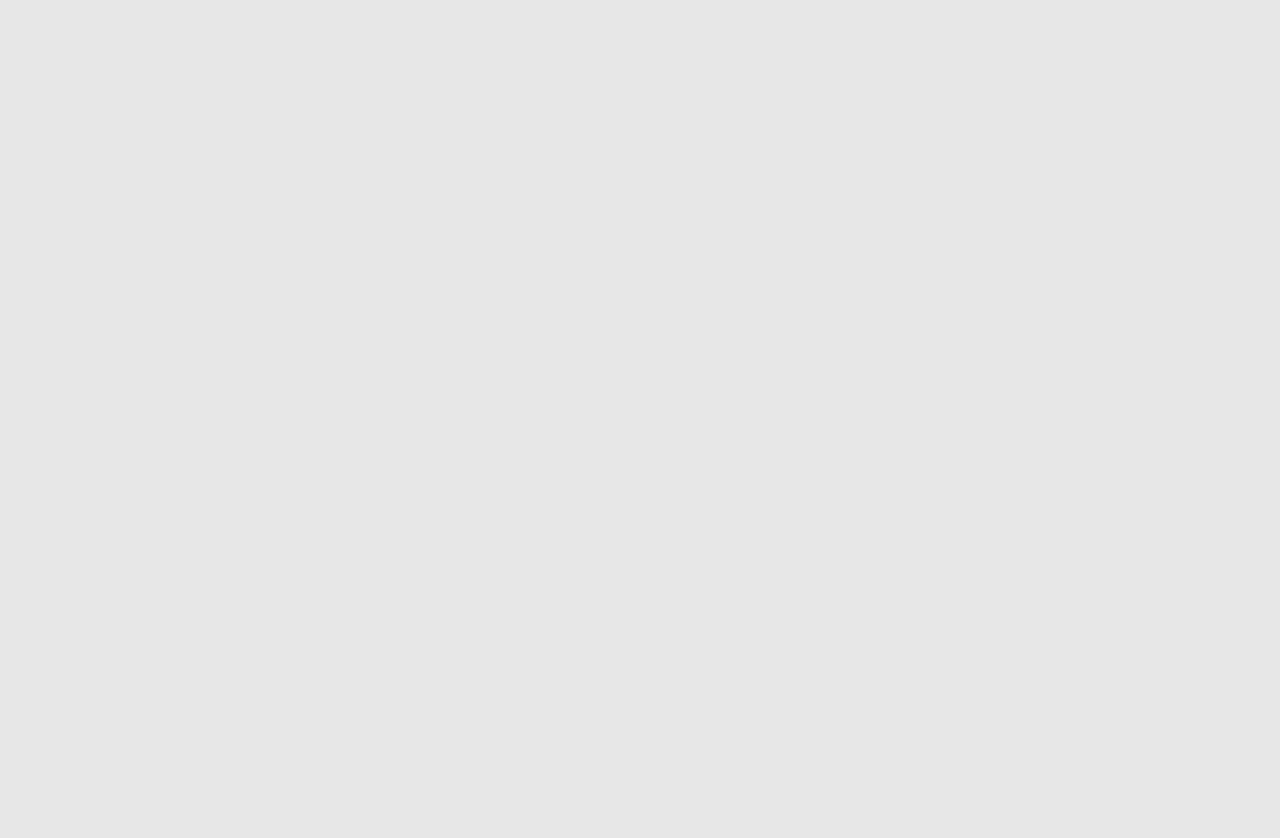
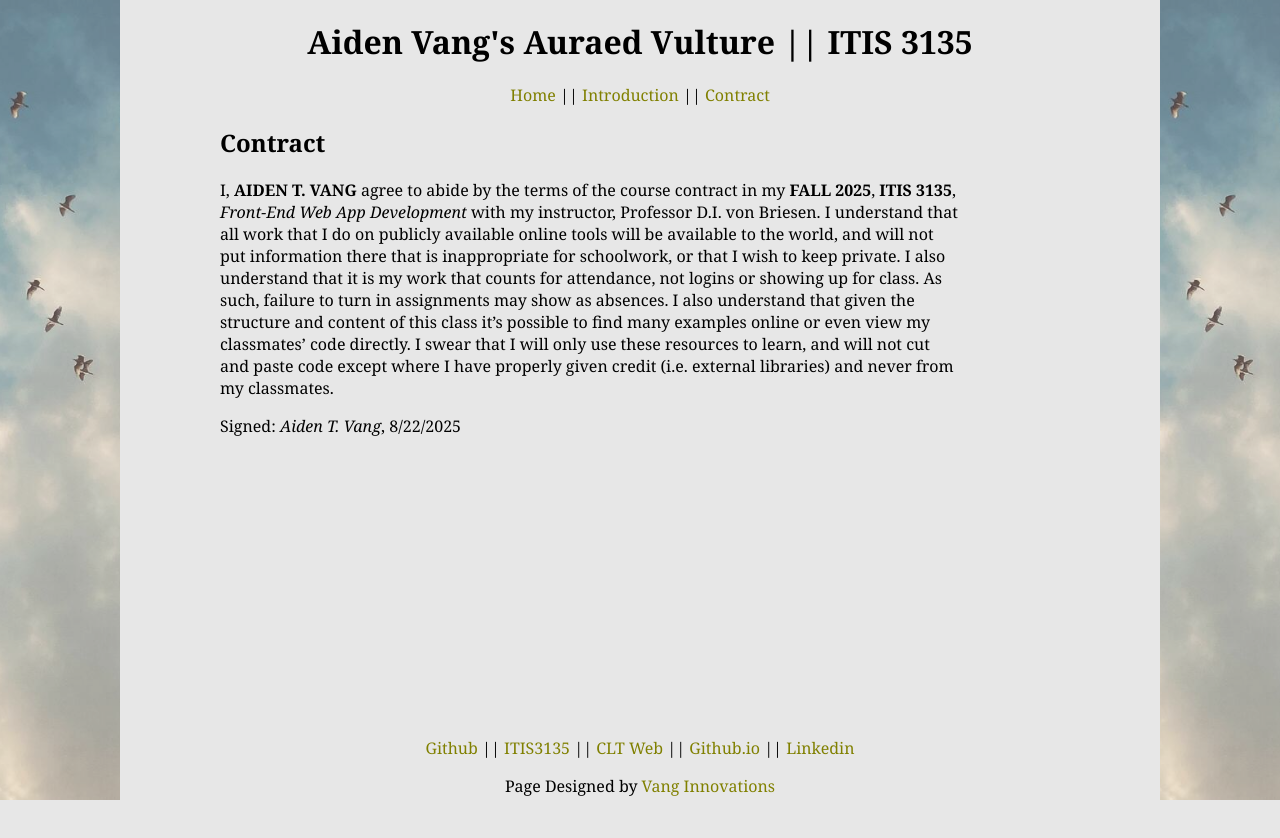
Before and after one commit to avang15/itis3135-react, a React (Vite) app: page /contract in a window 1280 px wide. Before the commit this address had no page. Shown: the top 838 px of the page. Before the commit the page ends 800 px from the top, so only its background shows below. Built offline with nearby package versions, Linux system fonts and the light colour scheme.

Commit message:
vercel fix 4

```diff
--- a/package.json
+++ b/package.json
@@ -12,7 +12,8 @@
   "dependencies": {
     "react": "^19.1.1",
     "react-dom": "^19.1.1",
-    "react-router": "^7.9.5"
+    "react-router": "^7.9.5",
+    "react-router-dom": "^7.9.5"
   },
   "devDependencies": {
     "@eslint/js": "^9.36.0",
--- a/src/Header.jsx
+++ b/src/Header.jsx
@@ -1,13 +1,15 @@
+import { Link } from "react-router-dom";
+
 export default function Header() {
   return (
     <header>
       <h1>Aiden Vang's Auraed Vulture || ITIS 3135</h1>
       <nav>
-        <a href="./"> Home </a>
-        ||
-        <a href="introduction.html"> Introduction </a>
-        ||
-        <a href="contract.html"> Contract </a>
+        <Link to="/">Home</Link>
+        {" || "}
+        <Link to="/introduction">Introduction</Link>
+        {" || "}
+        <Link to="/contract">Contract</Link>
       </nav>
     </header>
   );
--- a/src/main.jsx
+++ b/src/main.jsx
@@ -13,9 +13,9 @@ createRoot(document.getElementById('root')).render(
     <BrowserRouter>
       <Routes>
         <Route path='/' element={<Layout />}>
-          <Route path='/' element={<Index />}></Route>
-          <Route path='/introduction.html' element={<Introduction />}></Route>
-          <Route path='/contract.html' element={<Contract />}></Route>
+          <Route index element={<Index />} />
+          <Route path='introduction' element={<Introduction />} />
+          <Route path='contract' element={<Contract />} />
         </Route>
       </Routes>
     </BrowserRouter>
```
Also changed, not shown: 1 other file (tests, documents, lock files or other folders).
